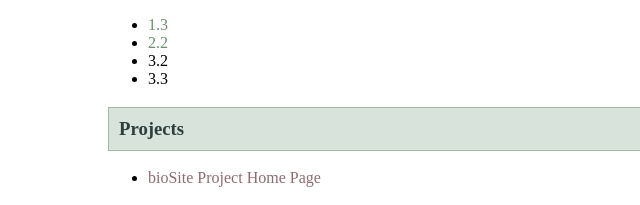
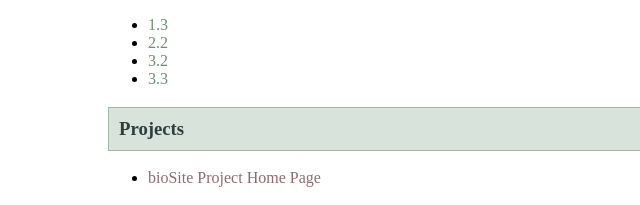
Before and after one commit to bellaapo/csd-340, a plain HTML site: page index.html in a window 1280 px wide. Shown: the part 267-472 px from the top of the page, 0-640 px from the left. Drawn offline with Linux system fonts and the light colour scheme; a web font is replaced by a local one.

Commit message:
Update index.html

```diff
--- a/index.html
+++ b/index.html
@@ -20,8 +20,8 @@
     <ul>
         <li><a href="module-1/apo-assignment1.3.pdf">1.3</a></li>
         <li><a href="module-2/apo_mod2_2.html">2.2</a></li>
-        <li>3.2</li>
-        <li>3.3</li>
+        <li><a href="module-3/apo_mod3_2.pdf">3.2</a></li>
+        <li><a href="module-3/apo_mod3_.html">3.3</a></li>
     </ul>
     <h3>Projects</h3>
     <ul>
```
